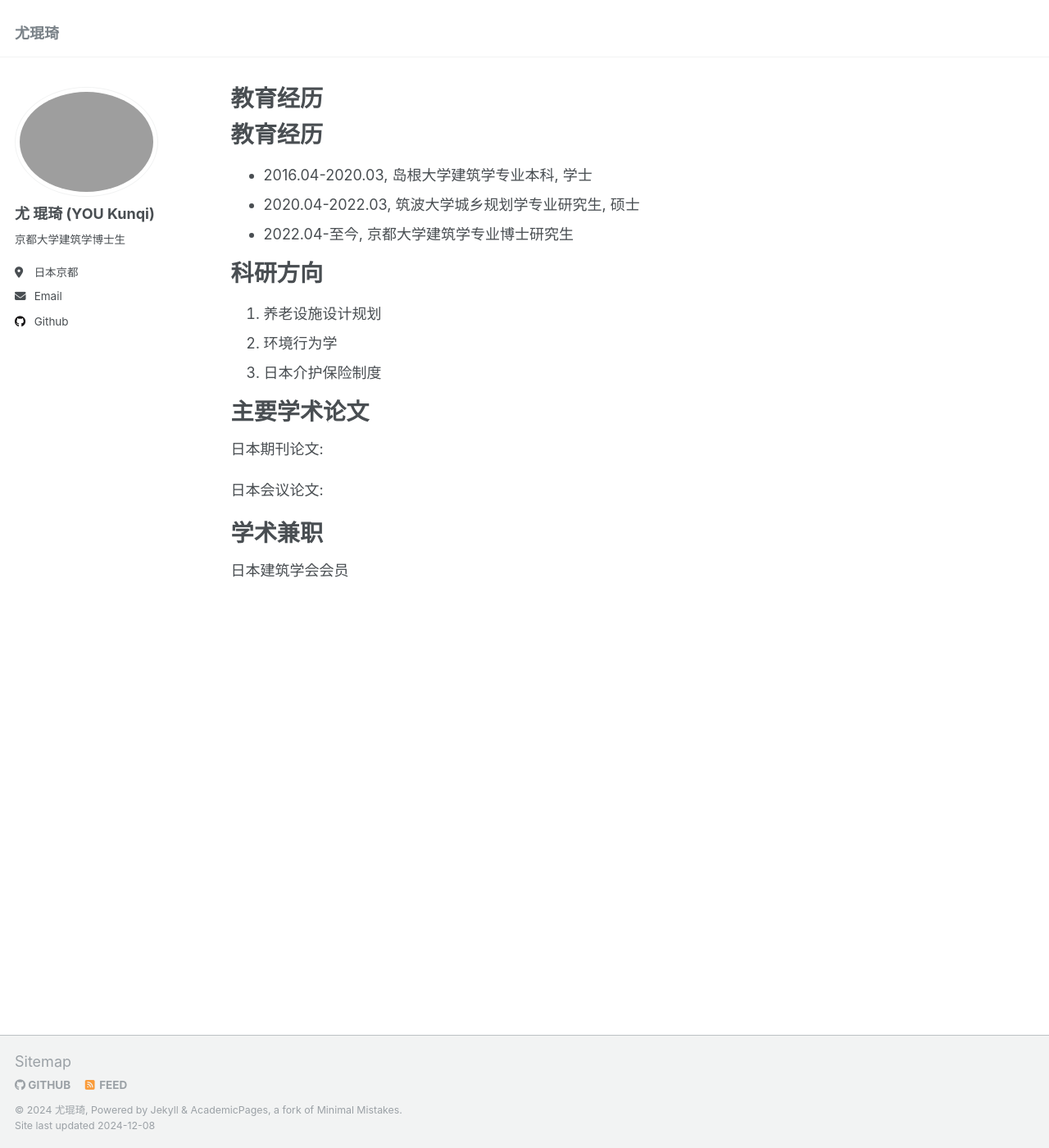
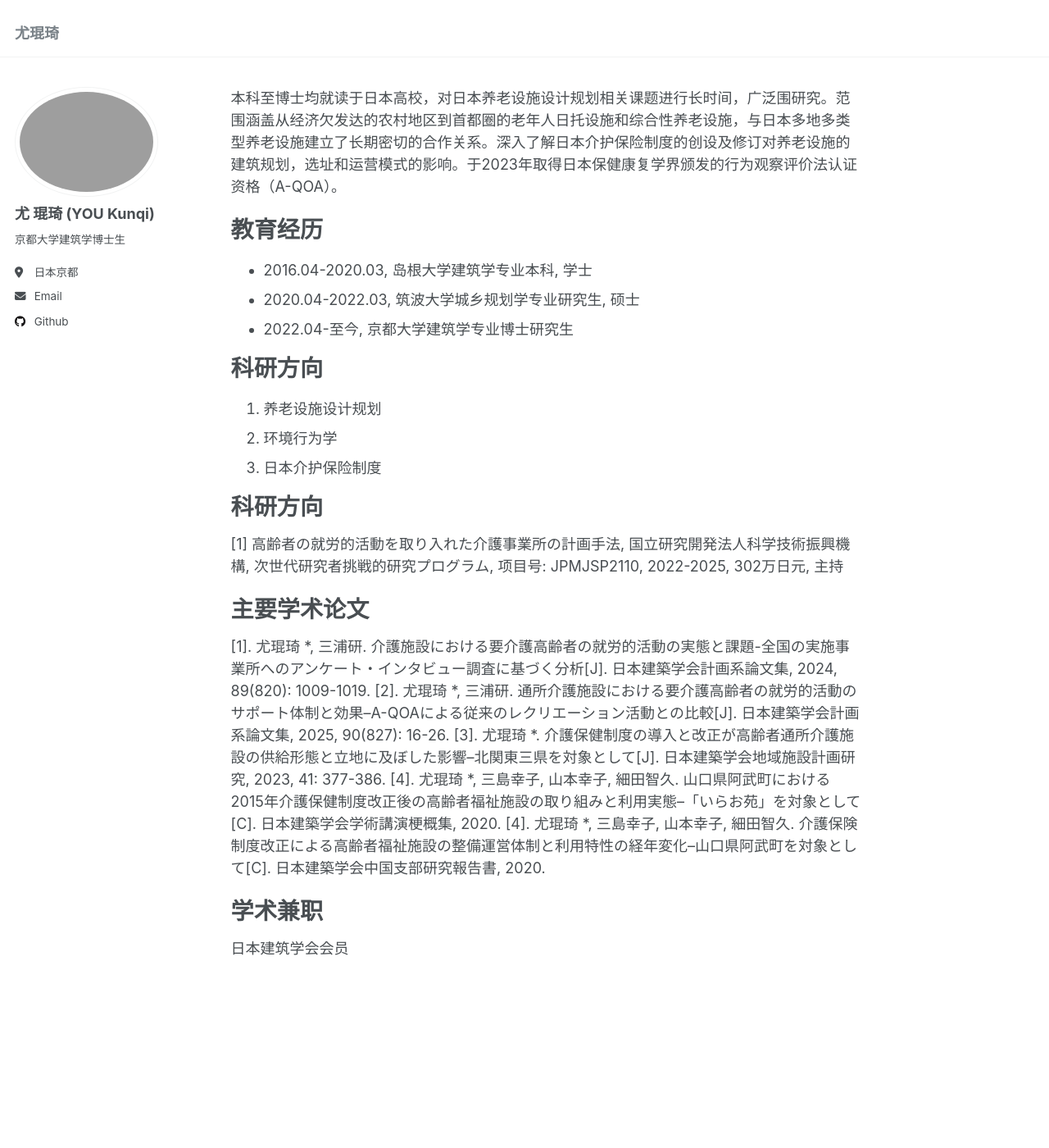
Before and after one commit to youkunqi/youkunqi.github.io, a Jekyll site: the page built from _pages/about.md, in a window 1280 px wide and 1400 px high. Shown: the whole window at 82% size. Built offline with Jekyll 4.4.1, drawn with Linux system fonts in a browser that asks for light colours; our own code applies the rules of GitHub Pages for plain Markdown files.

Commit message:
Update about.md

```diff
--- a/_pages/about.md
+++ b/_pages/about.md
@@ -1,11 +1,13 @@
 ---
 permalink: /
-# title: # "Academic Pages is a ready-to-fork GitHub Pages template for academic personal websites"
+title: # "Academic Pages is a ready-to-fork GitHub Pages template for academic personal websites"
 author_profile: true
 redirect_from:
   - /about/
   - /about.html
 ---
+
+本科至博士均就读于日本高校，对日本养老设施设计规划相关课题进行长时间，广泛围研究。范围涵盖从经济欠发达的农村地区到首都圈的老年人日托设施和综合性养老设施，与日本多地多类型养老设施建立了长期密切的合作关系。深入了解日本介护保险制度的创设及修订对养老设施的建筑规划，选址和运营模式的影响。于2023年取得日本保健康复学界颁发的行为观察评价法认证资格（A-QOA）。
 
 
 教育经历
@@ -22,11 +24,18 @@
 3. 日本介护保险制度
 
 
+科研方向
+======
+[1] 高齢者の就労的活動を取り入れた介護事業所の計画手法, 国立研究開発法人科学技術振興機構, 次世代研究者挑戦的研究プログラム, 项目号: JPMJSP2110, 2022-2025, 302万日元, 主持
+
+
 主要学术论文
 ======
-日本期刊论文:
-
-日本会议论文:
+[1]. 尤琨琦 *, 三浦研. 介護施設における要介護高齢者の就労的活動の実態と課題-全国の実施事業所へのアンケート・インタビュー調査に基づく分析[J]. 日本建築学会計画系論文集, 2024, 89(820): 1009-1019.
+[2]. 尤琨琦 *, 三浦研. 通所介護施設における要介護高齢者の就労的活動のサポート体制と効果--A-QOAによる従来のレクリエーション活動との比較[J]. 日本建築学会計画系論文集, 2025, 90(827): 16-26.
+[3]. 尤琨琦 *. 介護保健制度の導入と改正が高齢者通所介護施設の供給形態と立地に及ぼした影響--北関東三県を対象として[J]. 日本建築学会地域施設計画研究, 2023, 41: 377-386.
+[4]. 尤琨琦 *, 三島幸子, 山本幸子, 細田智久. 山口県阿武町における2015年介護保健制度改正後の高齢者福祉施設の取り組みと利用実態--「いらお苑」を対象として[C]. 日本建築学会学術講演梗概集, 2020.
+[4]. 尤琨琦 *, 三島幸子, 山本幸子, 細田智久. 介護保険制度改正による高齢者福祉施設の整備運営体制と利用特性の経年変化--山口県阿武町を対象として[C]. 日本建築学会中国支部研究報告書, 2020.
 
 
 学术兼职
```
